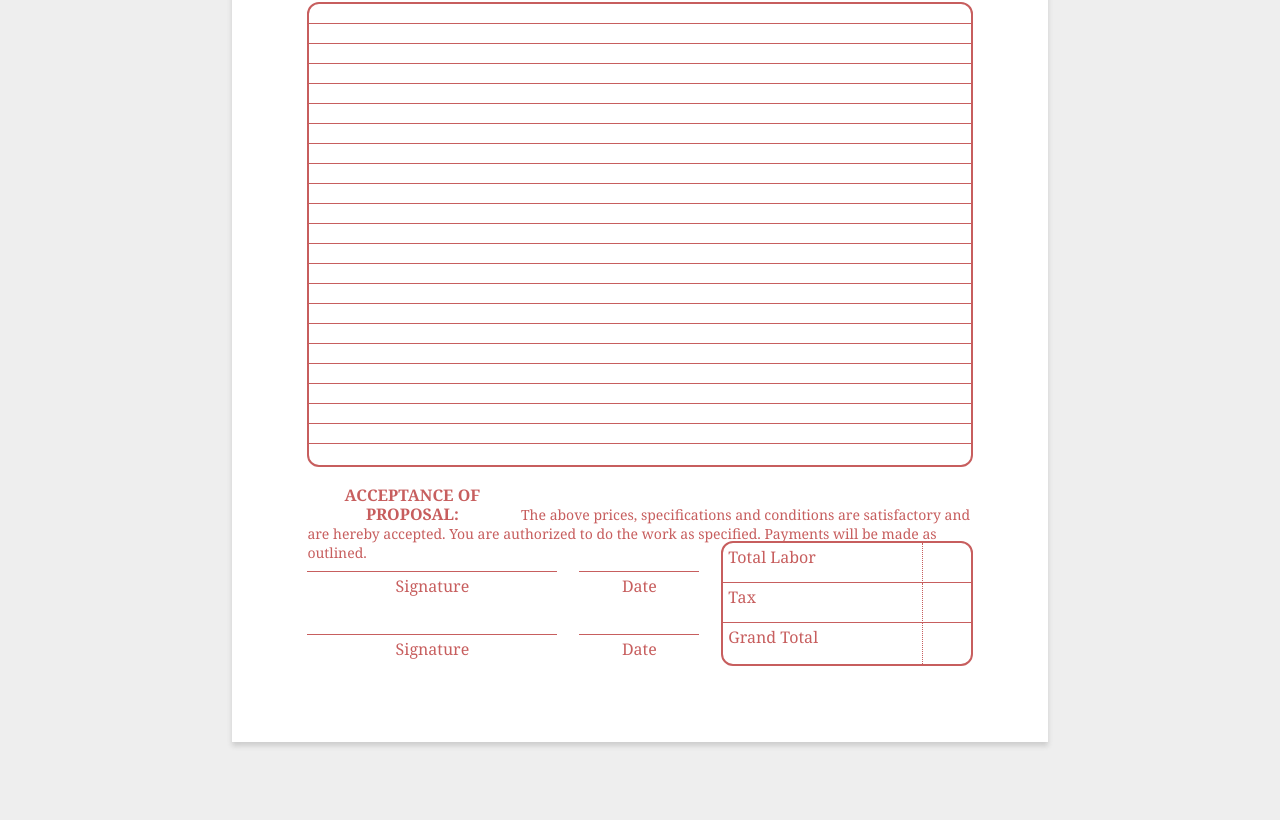
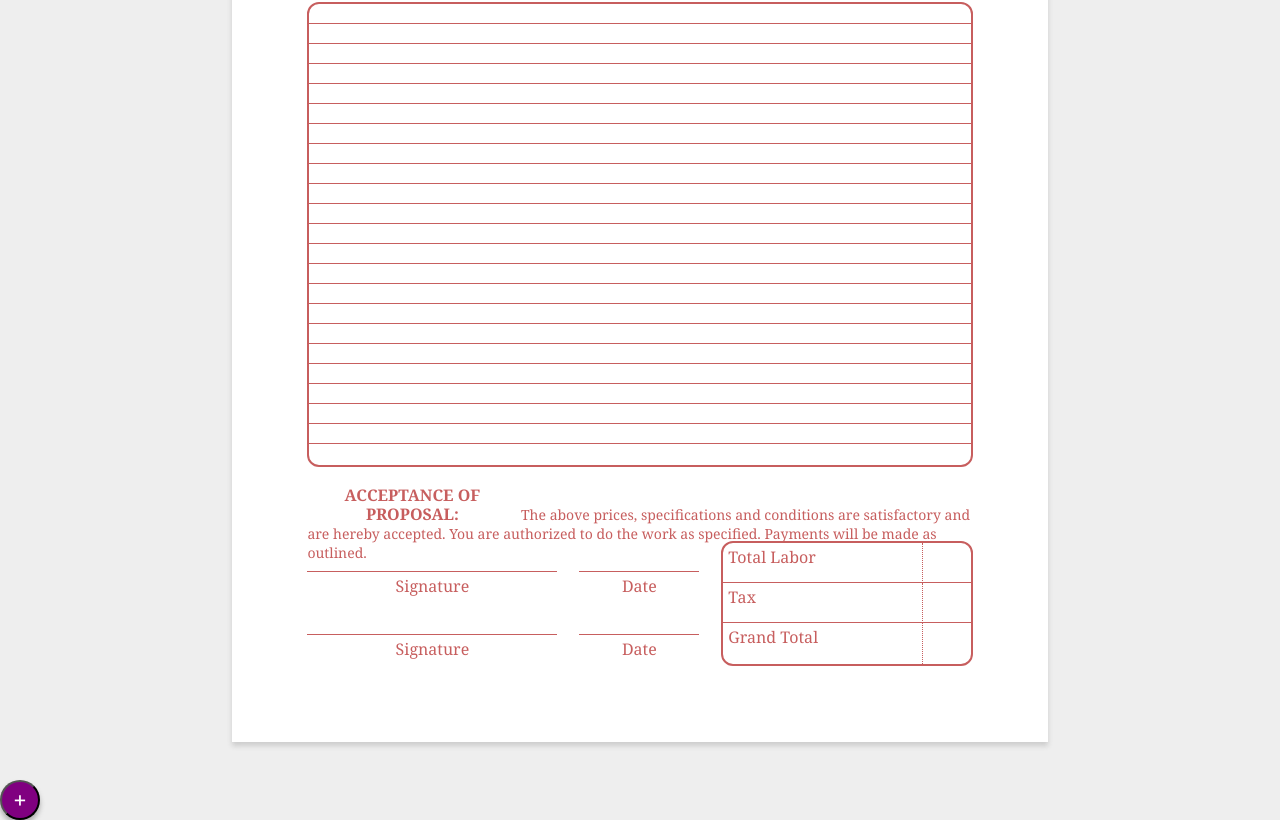
Before and after one commit to odelavia/contracting-proposal-generator, a React app: page / in a window 1280 px wide. Shown: the part 1444-2264 px from the top of the page. Before the commit the page ends 2224 px from the top, so only its background shows below. Built offline with nearby package versions, Linux system fonts and the light colour scheme.

Commit message:
set upp reuseable round button

```diff
--- a/client/src/components/App.js
+++ b/client/src/components/App.js
@@ -1,10 +1,14 @@
 import React from 'react';
 import ProposalTemplate from './ProposalTemplate';
+import { RoundButton } from './common';
 
 const App = () => (
   <div>
     <ProposalTemplate />
     <ProposalTemplate />
+    <RoundButton onClick={() => console.log('click')}>
+      +
+    </RoundButton>
   </div>
 
 );
--- /dev/null
+++ b/client/src/components/common/RoundButton.js
@@ -0,0 +1,11 @@
+import React from 'react';
+
+const RoundButton = ({ onClick, children }) => (
+   <div>
+     <button className='button-container' onClick={onClick}>
+       <div className='button-text'>{children}</div>
+     </button>
+   </div>
+);
+
+export { RoundButton };
--- /dev/null
+++ b/client/src/components/common/index.js
@@ -0,0 +1 @@
+export * from './RoundButton';
--- /dev/null
+++ b/client/src/styles/components/common/RoundButton.scss
@@ -0,0 +1,33 @@
+button.button-container {
+  // position: absolute;
+  width: 40px;
+  height: 40px;
+  border-radius: 25px;
+  background-color:purple;
+  justify-content: center;
+  align-items: center;
+  text-decoration: none;
+  cursor: pointer;
+  box-shadow: 0 4px 5px rgba(75, 75, 75, 0.4);
+  transition: background 250ms ease-in-out,
+              transform 150ms ease;
+  // shadowOffset:{  width: -1,  height: 5,  }
+}
+
+button:hover{
+    opacity: .85;
+}
+
+button:focus {
+  outline:0;
+}
+
+button:active {
+    transform: scale(0.9);
+}
+
+.button-text {
+  font-weight: 800;
+  font-size: 24px;
+  color: #fff;
+}
--- a/client/src/styles/main.scss
+++ b/client/src/styles/main.scss
@@ -1,5 +1,6 @@
 @import './setup/variables';
 @import './setup/base';
+@import './components/common/RoundButton';
 @import './components/ProposalTemplate';
 @import './components/Header';
 @import './components/TemplateSection';
```
